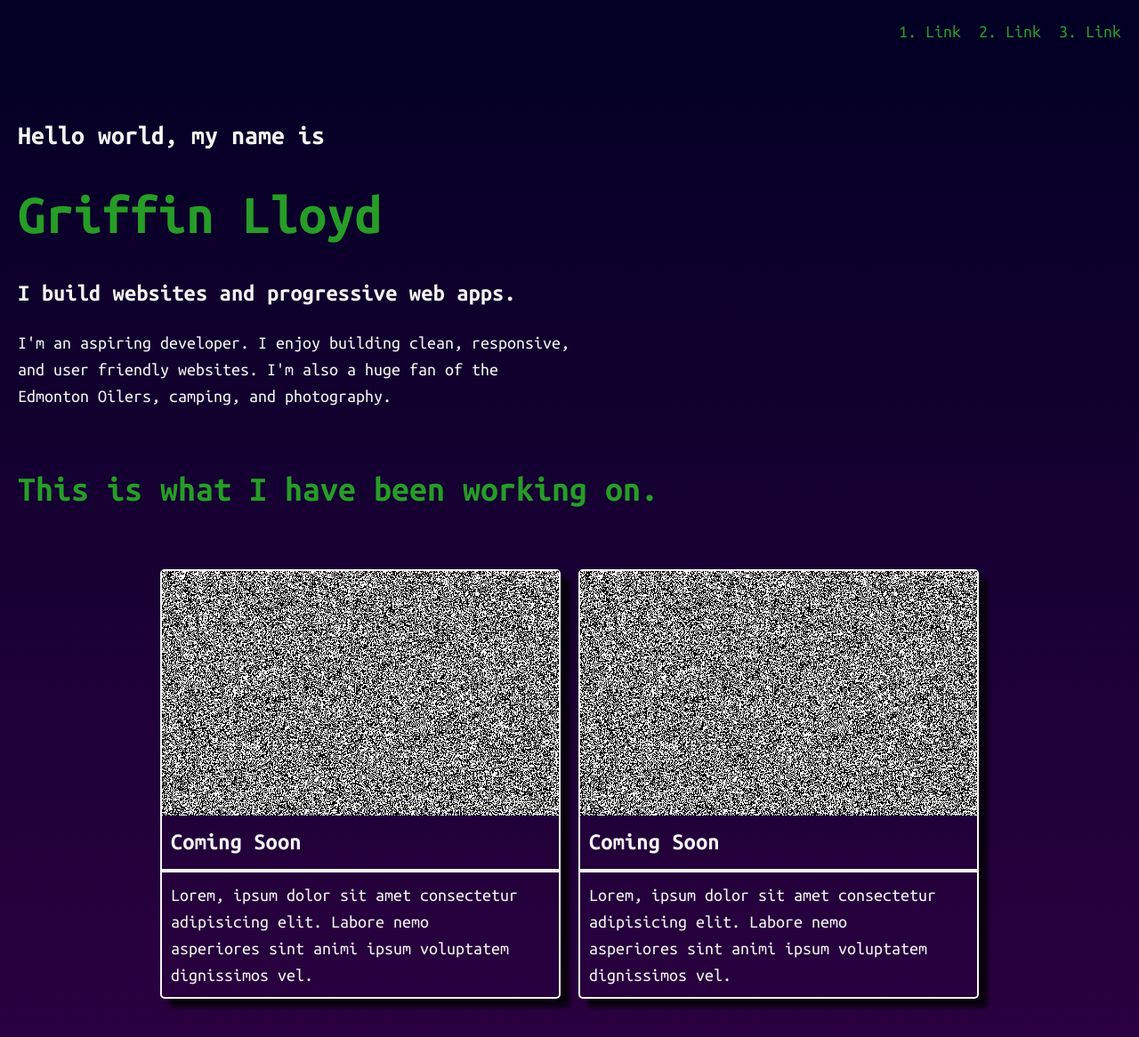
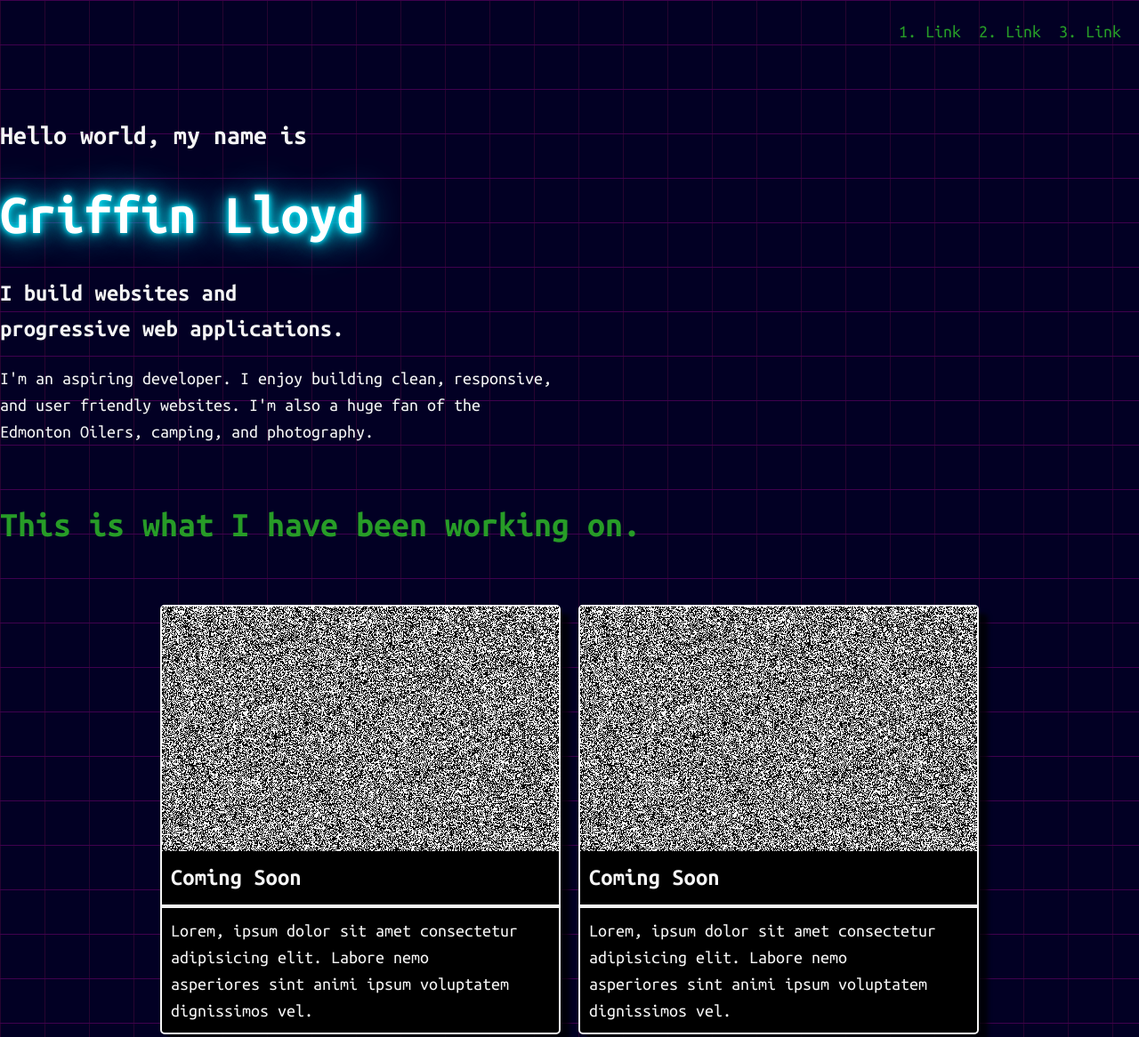
Before and after one commit to Glloyd5/portfolio, a plain HTML site: page index.html in a window 1280 px wide. Shown: the top 1166 px of the page at 89% size. Drawn offline with Linux system fonts and the light colour scheme; files that its build step writes are made by us from their sources.

Commit message:
Add neon animation on name, diff background

```diff
--- a/css/style.css
+++ b/css/style.css
@@ -4,7 +4,8 @@ html {
 
 body {
     background: rgb(2,0,36);
-    background: linear-gradient(180deg, rgba(2,0,36,1) 0%, rgba(63,1,78,1) 75%);
+    background-image:  linear-gradient(rgba(63,1,78,1) 1px, transparent 1px), linear-gradient(to right, rgb(39, 4, 48) 1px, rgba(2,0,36,1) 1px);
+    background-size: 50px 50px;
     color: whitesmoke;
     font-family: "Ubuntu Mono", serif;
 }
@@ -23,15 +24,25 @@ nav {
 
 main {
     margin: 1rem;
+    max-width: 1400px;
+    margin: 0 auto;
 }
 
 main section:first-of-type {
     max-width: 628px;
 }
 
+main section:first-of-type h2 {
+    font-size: 3.157rem;
+    color: #ffffff;
+    text-shadow: 0 0 5px #1eff00, 0 0 10px #1eff00, 0 0 20px #1eff00, 0 0 40px #1eff00;
+    animation: neon 3s infinite;
+}
+
 header h1 {
     font-size: 1.777rem;
 }
+
 
 h2 {
     font-size: 3.157rem;
@@ -102,8 +113,8 @@ section {
     border-bottom: 4px solid whitesmoke;
 }
 
-@keyframes b{
-  100% {background-position: 50% 0, 60% 50%}
+.project {
+    background-color: #000000;
 }
 
 .project h3,
@@ -117,6 +128,20 @@ footer {
     background-color: #000000;
 }
 
+@keyframes b{
+  100% {background-position: 50% 0, 60% 50%}
+}
+
+@keyframes neon {
+    0% {
+        text-shadow: 0 0 5px #1eff00, 0 0 10px #1eff00, 0 0 20px #1eff00, 0 0 40px #1eff00,;
+    }
+    100% {
+        text-shadow: 0 0 5px #00d4ff, 0 0 10px #00d4ff, 0 0 20px #00d4ff, 0 0 40px #00d4ff;
+    }
+}
+
+
 @media (min-width: 960px) {
     .projects {
         display: flex;
--- a/index.html
+++ b/index.html
@@ -20,7 +20,7 @@
         <section>
             <h1>Hello world, my name is</h1>
             <h2>Griffin Lloyd</h2>
-            <h3>I build websites and progressive web apps.</h3>
+            <h3>I build websites and progressive web applications.</h3>
             <p>
                 I'm an aspiring developer. I enjoy building clean, responsive, and user friendly websites.
                 I'm also a huge fan of the Edmonton Oilers, camping, and photography.
```
